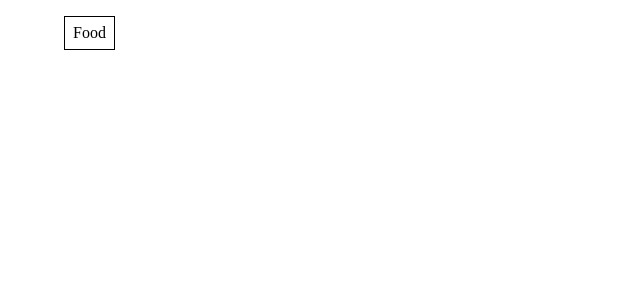
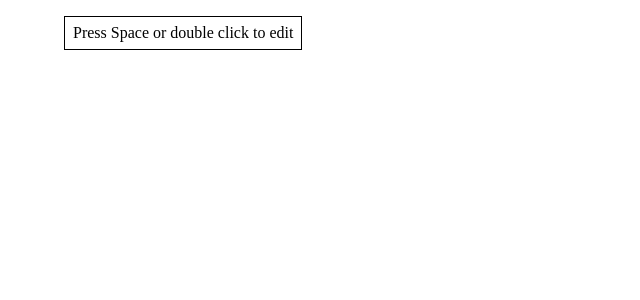
Before and after one commit to azizka85/vue-mindmap, a Vue app: page / in a window 1280 px wide. Shown: the top 300 px of the page, without its empty margins (0-640 px from the left). Built offline with nearby package versions, Linux system fonts and the light colour scheme.

Commit message:
Navigate, edit and remove nodes implemented

```diff
--- a/public/index.html
+++ b/public/index.html
@@ -3,7 +3,7 @@
   <head>
     <meta charset="utf-8">
     <meta http-equiv="X-UA-Compatible" content="IE=edge">
-    <meta name="viewport" content="width=device-width,initial-scale=1.0,maximum-scale=1.0,user-scalable=no;">
+    <meta name="viewport" content="width=device-width,initial-scale=1.0,maximum-scale=1.0,user-scalable=no">
     <link rel="icon" href="<%= BASE_URL %>favicon.ico">
     <title><%= htmlWebpackPlugin.options.title %></title>
   </head>
--- a/src/App.vue
+++ b/src/App.vue
@@ -9,10 +9,13 @@ export default {
   components: { Tree },
   name: 'App',
   data: () => ({
-    tree: {
-      label: 'Food',
+    tree: [{
+      id: Date.now(),
+      label: 'Press Space or double click to edit',
+      active: false,
+      editable: false,
       children: []
-    }
+    }]
   })
 }
 </script>
--- a/src/components/tree/NodeTree.vue
+++ b/src/components/tree/NodeTree.vue
@@ -1,19 +1,35 @@
 <template>
   <li>
     <article
-      contenteditable="true"
-      @click="createNode"
-      @keyup.shift.delete="removeSelf"
-    >
-      {{ node.label }}
-    </article>
+      ref="article"
+      :tabindex="tabIndex"
+      :contenteditable="contentEditable"
+      @click="onNodeClicked"
+      @focus="onNodeFocus"
+      @blur="onNodeBlur"
+      @keydown.space="enableContentEditable"
+      @keydown.enter="onNodeEnterPressed"
+      @keydown.tab.prevent="createChildNode"
+      @keydown.delete="onNodeDelPressed"
+      @keydown.left="onNodeLeftPressed"
+      @keydown.right="onNodeRightPressed"
+      @keydown.up="onNodeUpPressed"
+      @keydown.down="onNodeDownPressed"
+      v-html="node.label"
+    />
     <ul v-if="node.children && node.children.length">
       <node-tree
         v-for="(child, index) in node.children"
-        :key="index"
+        :key="child.id"
         :node="child"
+        :tabIndex="index"
+        :root="false"
         @delete-node="deleteChildNode(index)"
-      ></node-tree>
+        @create-node="createChildNode"
+        @focus-node="focusNode"
+        @focus-child-up-node="focusChildUpNode(index)"
+        @focus-child-down-node="focusChildDownNode(index)"
+      />
     </ul>
   </li>
 </template>
@@ -22,23 +38,131 @@
 export default {
   name: 'NodeTree',
   data: () => ({
-    numClicks: 0
+    numClicks: 0,
+    contentEditable: true,
+    firstTime: true
   }),
   props: {
-    node: Object
+    node: Object,
+    tabIndex: Number,
+    root: Boolean
+  },
+  mounted: function() {
+    if(this.node.active) {
+      this.$refs.article.focus();
+    }
+
+    if(this.node.editable) {
+      this.enableContentEditable();
+    } else {
+      this.disableContentEditable();
+    }
+
+    setTimeout(() => {
+      if(this.firstTime) {
+        this.$refs.article.innerHTML = this.node.label;
+        this.firstTime = false;
+      }
+    });
   },
   methods: {
-    createNode: function() {
+    onNodeFocus: function() {
+      this.node.active = true;
+    },
+    onNodeBlur: function() {
+      this.node.active = false;
+      this.disableContentEditable();
+    },
+    onNodeEnterPressed: function() {
+      if(!this.contentEditable) {
+        this.$emit('create-node');
+      } else {
+        this.disableContentEditable();
+      }
+    },
+    onNodeDelPressed: function(event) {
+      if(!this.contentEditable) {
+        event.preventDefault();
+        this.removeSelf();
+      }
+    },
+    onNodeClicked: function() {
       this.numClicks++;
+
       setTimeout(() => {
         if(this.numClicks > 1) {
-          this.node.children.push({
-            label: 'New node',
-            children: []
-          });
+          this.enableContentEditable();
         }
         this.numClicks = 0;
       }, 300);
+    },
+    onNodeLeftPressed: function() {
+      if(!this.contentEditable) {
+        this.$emit('focus-node');
+
+        if(!this.root) {
+          this.$refs.article.blur();
+        }
+      }
+    },
+    onNodeRightPressed: function() {
+      if(!this.contentEditable) {
+        if(this.node.children.length > 0) {
+          this.$refs.article.blur();
+
+          const index = Math.floor((this.node.children.length - 1) / 2);
+
+          this.node.children[index].active = true;
+          this.node.children[index].id = Date.now();
+        }
+      }
+    },
+    onNodeUpPressed: function() {
+      this.$refs.article.blur();
+      this.$emit('focus-child-up-node');
+    },
+    onNodeDownPressed: function() {
+      this.$refs.article.blur();
+      this.$emit('focus-child-down-node');
+    },
+    disableContentEditable: function() {
+      this.node.editable = false;
+      this.node.label = this.$refs.article.innerText;
+      this.contentEditable = false;
+    },
+    enableContentEditable: function() {
+      this.node.editable = true;
+      this.contentEditable = true;
+    },
+    focusNode: function() {
+      this.$refs.article.focus();
+    },
+    focusChildUpNode: function(childIndex) {
+      let index = 0;
+      if(childIndex > 0) {
+        index = childIndex - 1;
+      }
+
+      this.node.children[index].active = true;
+      this.node.children[index].id = Date.now();
+    },
+    focusChildDownNode: function(childIndex) {
+      let index = this.node.children.length - 1;
+      if(childIndex < this.node.children.length - 1) {
+        index = childIndex + 1;
+      }
+
+      this.node.children[index].active = true;
+      this.node.children[index].id = Date.now();
+    },
+    createChildNode: function() {
+      this.node.children.push({
+        id: Date.now(),
+        label: '',
+        active: true,
+        editable: true,
+        children: []
+      });
     },
     removeSelf: function() {
       this.$emit('delete-node');
--- a/src/components/tree/Tree.vue
+++ b/src/components/tree/Tree.vue
@@ -1,8 +1,16 @@
 <template>
   <ul class="mindmap">
     <node-tree
-      :node="treeData"
-    ></node-tree>
+      v-for="(nodeData, index) in treeData"
+      :key="nodeData.id"
+      :node="nodeData"
+      :tabIndex="index"
+      :root="true"
+      @delete-node="deleteChildNode(index)"
+      @create-node="createChildNode"
+      @focus-child-up-node="focusChildUpNode(index)"
+      @focus-child-down-node="focusChildDownNode(index)"
+    />
   </ul>
 </template>
 
@@ -12,7 +20,41 @@ import NodeTree from './NodeTree.vue';
 export default {
   name: 'Tree',
   props: {
-    treeData: Object
+    treeData: Array
+  },
+  methods: {
+    deleteChildNode: function(index) {
+      if(this.treeData.length > 1 && this.treeData.length > index) {
+        this.treeData.splice(index, 1);
+      }
+    },
+    createChildNode: function() {
+      this.treeData.push({
+        id: Date.now(),
+        label: '',
+        active: true,
+        editable: true,
+        children: []
+      });
+    },
+    focusChildUpNode: function(childIndex) {
+      let index = 0;
+      if(childIndex > 0) {
+        index = childIndex - 1;
+      }
+
+      this.treeData[index].active = true;
+      this.treeData[index].id = Date.now();
+    },
+    focusChildDownNode: function(childIndex) {
+      let index = this.treeData.length - 1;
+      if(childIndex < this.treeData.length - 1) {
+        index = childIndex + 1;
+      }
+
+      this.treeData[index].active = true;
+      this.treeData[index].id = Date.now();
+    }
   },
   components: { NodeTree }
 }
@@ -23,6 +65,11 @@ export default {
   article {
     padding: 8px;
     border: 1px solid black;
+
+    &:focus {
+      outline: 3px dashed orange;
+      border: none;
+    }
   }
   li {
     list-style: none;
```
